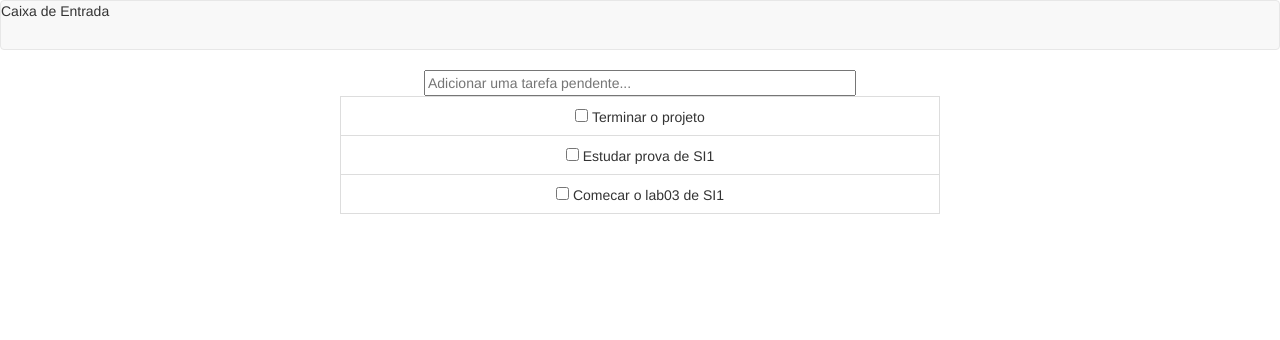
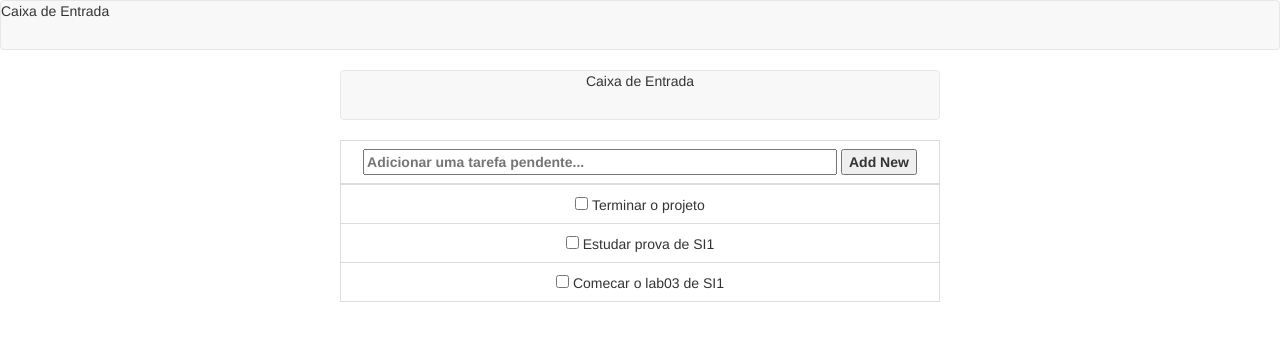
Before and after one commit to dnrocha1/si1Lab02, a plain HTML site: page todoApp.html in a window 1280 px wide. Drawn offline with nearby package versions, Linux system fonts and the light colour scheme.

Commit message:
Adicionando tarefa na lista

```diff
--- a/js/app.js
+++ b/js/app.js
@@ -1,13 +1,14 @@
 var app = angular.module("todoApp", []);
 app.controller("appController", function($scope) {
-	$scope.tasks = [
+	$scope.tasksList = [
 		{'title':'Terminar o projeto','done':false},
 		{'title':'Estudar prova de SI1','done':false},
 		{'title':'Comecar o lab03 de SI1','done':false}
 	];
 
 	$scope.addTask = function(){
-
+		$scope.tasksList.push({title:$scope.tasksInput, done:false});
+		$scope.tasksInput = "";
 	}
 
 	$scope.clearDone = function(){
--- a/todoApp.html
+++ b/todoApp.html
@@ -17,16 +17,25 @@
 		Caixa de Entrada
 	</nav>
 	<div id="content" ng-controller="appController">
+		<nav class="navbar navbar-default">
+			Caixa de Entrada
+		</nav>
 		<table class="table table-hover table-stripped table-bordered">
 			<!-- <thead class="thead-inverse">
 				<tr>
 					<th>TODO List</th>
 				</tr>
 			</thead> -->
-			<tr>
-				<input type="text" name="addTask" size="50" placeholder="Adicionar uma tarefa pendente...">
-			</tr>
-			<tr ng-repeat="task in tasks">
+			<thead>
+				<th>
+					<form ng-submit="addTask()">
+						<input type="text" ng-model="tasksInput" size="50" placeholder="Adicionar uma tarefa pendente...">
+	   					<input type="submit" value="Add New">
+					</form>
+				</th>
+			</thead>
+
+			<tr ng-repeat="task in tasksList">
 				<td>
 					<input type="checkbox" ng-model="task.done">
 					<span ng-class="{'done':task.done}">{{task.title}}</span>
```
